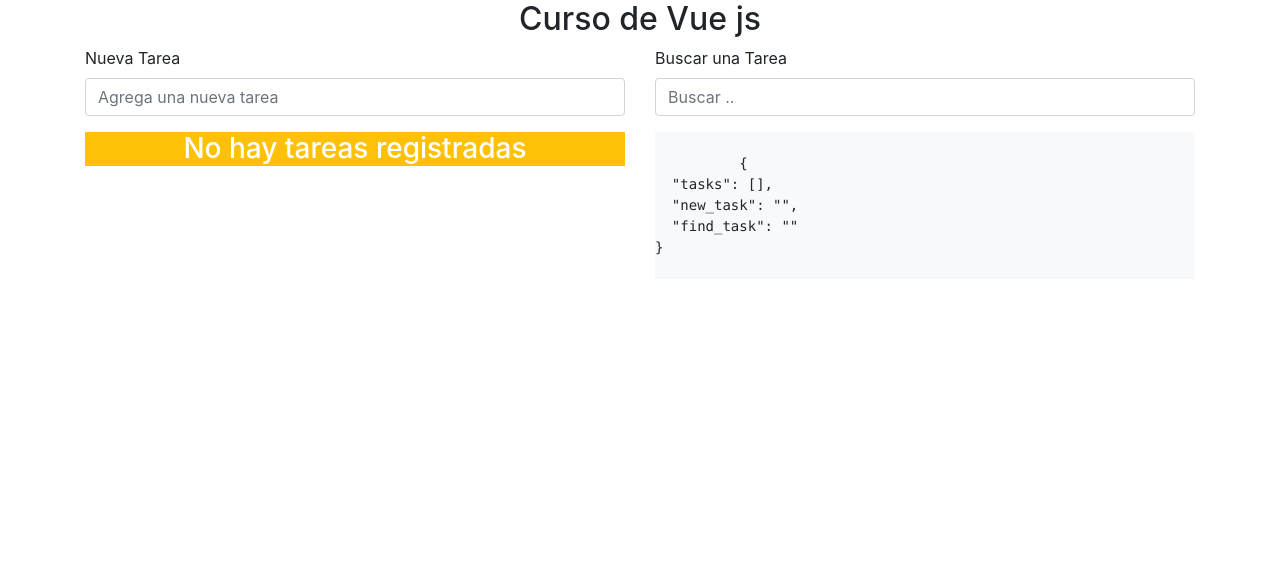
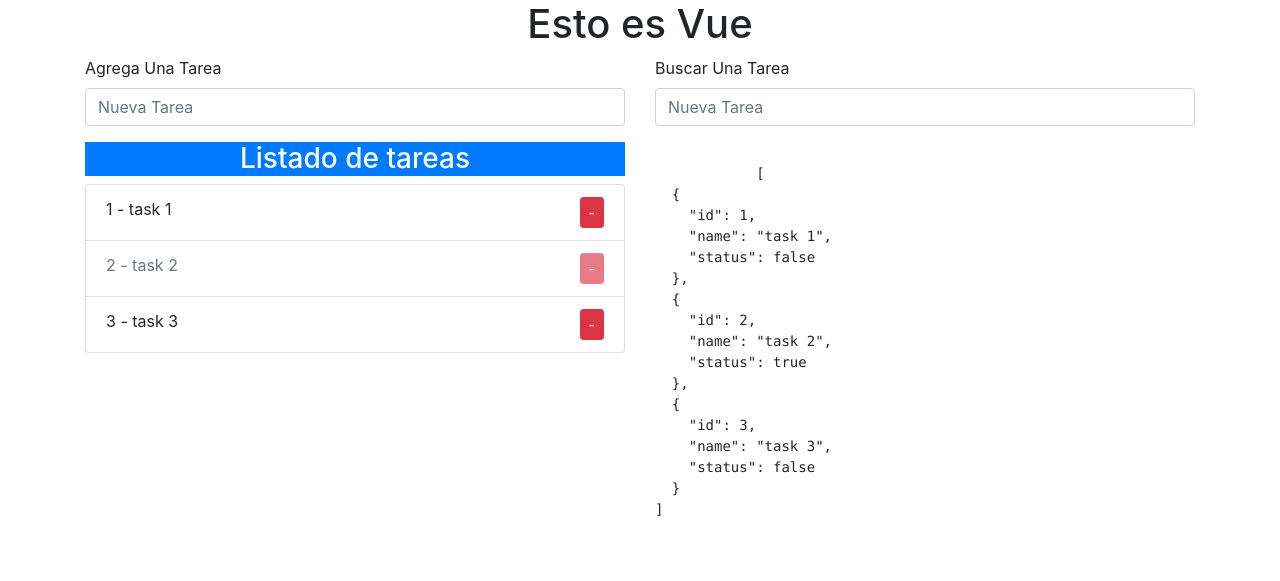
Before and after one commit to luizhdz/start-vue-js-, a plain HTML site: page index.html in a window 1280 px wide. Drawn offline with nearby package versions, Linux system fonts and the light colour scheme.

Commit message:
curso vue js doter

```diff
--- a/app.js
+++ /dev/null
@@ -1,34 +0,0 @@
-
-new Vue({
-  el: "#app",
-  data: {
-    tasks:[
-
-    ],
-    new_task: '',
-    find_task: ''
-  },
-  methods: {
-    addTask : function(){
-      if (this.new_task != '') {
-        this.tasks.push({
-          name: this.new_task,
-          status:false
-        });
-
-        this.new_task = ''
-
-      }
-    },
-    removeTask : function(index) {
-      this.tasks.splice(index,1)
-    }
-  },
-  computed: {
-    searchTask: function(){
-      return this.tasks.filter(
-        (task)  => task.name.includes(this.find_task)
-      );
-    }
-  }
-});
--- a/index.html
+++ b/index.html
@@ -4,75 +4,108 @@
   <meta charset="UTF-8">
   <meta name="viewport" content="width=device-width, initial-scale=1.0">
   <meta http-equiv="X-UA-Compatible" content="ie=edge">
-  <title>Curso básico de Vue js</title>
-  <!-- Bootstrap CSS -->
+  <title>Inicio con Vue js</title>
+
   <link rel="stylesheet" href="https://maxcdn.bootstrapcdn.com/bootstrap/4.0.0/css/bootstrap.min.css" integrity="sha384-Gn5384xqQ1aoWXA+058RXPxPg6fy4IWvTNh0E263XmFcJlSAwiGgFAW/dAiS6JXm" crossorigin="anonymous">
+
+  <script src="https://code.jquery.com/jquery-3.2.1.slim.min.js" integrity="sha384-KJ3o2DKtIkvYIK3UENzmM7KCkRr/rE9/Qpg6aAZGJwFDMVNA/GpGFF93hXpG5KkN" crossorigin="anonymous"></script>
+  <script src="https://cdnjs.cloudflare.com/ajax/libs/popper.js/1.12.9/umd/popper.min.js" integrity="sha384-ApNbgh9B+Y1QKtv3Rn7W3mgPxhU9K/ScQsAP7hUibX39j7fakFPskvXusvfa0b4Q" crossorigin="anonymous"></script>
+  <script src="https://maxcdn.bootstrapcdn.com/bootstrap/4.0.0/js/bootstrap.min.js" integrity="sha384-JZR6Spejh4U02d8jOt6vLEHfe/JQGiRRSQQxSfFWpi1MquVdAyjUar5+76PVCmYl" crossorigin="anonymous"></script>
+
 </head>
 <body>
+  <div id="app" class="container">
+    <h1 class="text-center"> {{message}} </h1>
+    <!-- Formulario input -->
+    <div class="row" >
+        <div class="col-md-6">
+          <div class="form-group" >
 
-  <!-- Componente App -->
-  <div id="app" class="container">
-    <!-- Header -->
-    <div class="row">
-      <div class="col-md-12 text-center">
-        <h2>Curso de Vue js</h2>
-      </div>
-    </div>
-    <!-- Form Control -->
-    <div class="row">
-      <div class="col-md-6 col-md-offset-md-6 pull-left">
-        <div class="form-group">
-          <label for="new_task">Nueva Tarea</label>
-          <input type="text" id="new_task" class="form-control" placeholder="Agrega una nueva tarea"
+            <label for="new_task">Agrega Una Tarea</label>
+
+            <input type="text" id="new_task" class="form-control" placeholder="Nueva Tarea"
                    v-model="new_task"
                    @keyup.enter="addTask" >
           </div>
         </div>
-      <div class="col-md-6">
-        <div class="form-group">
-          <label for="find_task">Buscar una Tarea</label>
-          <input type="text" id="find_task" name="find_task" class="form-control" placeholder="Buscar .."
-                 v-model="find_task">
+        <div class="col-md-6" >
+          <label for="new_task">Buscar Una Tarea</label>
+
+          <input type="text" id="find_task" class="form-control" placeholder="Nueva Tarea"
+                 v-model="find_task" >
         </div>
     </div>
-    </div>
-    <!-- Data List -->
     <div class="row">
       <div class="col-md-6">
-        <h3 v-if="tasks.length > 0"  class="bg-info text-white text-center"> Listado de Tareas </h3>
-        <h3 v-else="tasks " class="bg-warning text-white text-center"> No hay tareas registradas </h3>
 
-        <ul class="list-group">
-          <!-- v-for es la manera de iterar un array de datos en vue -->
+        <h3 v-if="searchTask.length > 0" class="bg-primary text-center text-white"> Listado de tareas </h3>
+        <h3 v-else="searchTask" class="bg-warning text-center text-white"> Sin Tareas </h3>
+
+        <ul class="list-group" >
           <li class="list-group-item"
               v-for="(task,index) in searchTask"
-              v-bind:class=" task.status ? 'disabled bg-light ' : '' "
-              @click=" task.status = !task.status " >
+              v-bind:id="task.id"
+              v-bind:class=" task.status ? 'disabled' : '' ">
+              <span>{{task.id+' - '+task.name}}</span>
+              <button type="button" name="button" class="btn btn-sm btn-danger float-right"
+                      @click="deleteTask(index,task.status)"
+                      v-bind:class=" task.status ? 'disabled' : '' ">-</button>
+          </li>
 
-              <button type="button" name="button" class="btn btn-sm btn-danger float-right"
-                      @click="removeTask(index)">-</button>
-
-              <span>{{ task.name }}</span>
-
-          </li>
         </ul>
       </div>
+      <!-- datos de vue -->
       <div class="col-md-6">
-        <pre class="bg-light">
-          {{new_task}}
-          {{$data | json}}
+        <pre>
+          <code>
+            {{ searchTask }}
+          </code>
         </pre>
       </div>
     </div>
+
   </div>
 
-  <!-- Bootstrap JS -->
-  <script src="https://code.jquery.com/jquery-3.2.1.slim.min.js" integrity="sha384-KJ3o2DKtIkvYIK3UENzmM7KCkRr/rE9/Qpg6aAZGJwFDMVNA/GpGFF93hXpG5KkN" crossorigin="anonymous"></script>
-  <script src="https://cdnjs.cloudflare.com/ajax/libs/popper.js/1.12.9/umd/popper.min.js" integrity="sha384-ApNbgh9B+Y1QKtv3Rn7W3mgPxhU9K/ScQsAP7hUibX39j7fakFPskvXusvfa0b4Q" crossorigin="anonymous"></script>
-  <script src="https://maxcdn.bootstrapcdn.com/bootstrap/4.0.0/js/bootstrap.min.js" integrity="sha384-JZR6Spejh4U02d8jOt6vLEHfe/JQGiRRSQQxSfFWpi1MquVdAyjUar5+76PVCmYl" crossorigin="anonymous"></script>
+<div id="app2">
 
-  <!-- VUE JS -->
-  <script src="https://cdnjs.cloudflare.com/ajax/libs/vue/2.5.13/vue.js" charset="utf-8"></script>
-  <script src="app.js" charset="utf-8"></script>
+</div>
+  <script src="https://cdnjs.cloudflare.com/ajax/libs/vue/2.5.13/vue.js"></script>
+
+  <script>
+    var id_last = 3;
+
+    var app = new Vue({
+      el:"#app",
+
+      data:{
+        message:"Esto es Vue",
+        tasks:[ { id: 1 ,name:"task 1", status:false },
+                { id: 2 ,name:"task 2", status:true },
+                { id: 3 ,name:"task 3", status:false }],
+        new_task: '',
+        find_task:''
+      },
+      methods:{
+        addTask: function () {
+            id_last ++;
+            this.tasks.push({id: id_last , name: this.new_task , status: false });
+            this.new_task = '';
+        },
+        deleteTask: function(index,status){
+          if(!status){
+            console.log(index);
+            this.tasks.splice(index,1);
+          }
+        }
+      },
+      computed:{
+        searchTask:function () {
+          return this.tasks.filter( task => task.name.includes(this.find_task) )
+        }
+      }
+    });
+  </script>
+
+
 </body>
 </html>
```
Also changed, not shown: 3 other files. Lines whose indentation alone changed are shown as unchanged.
